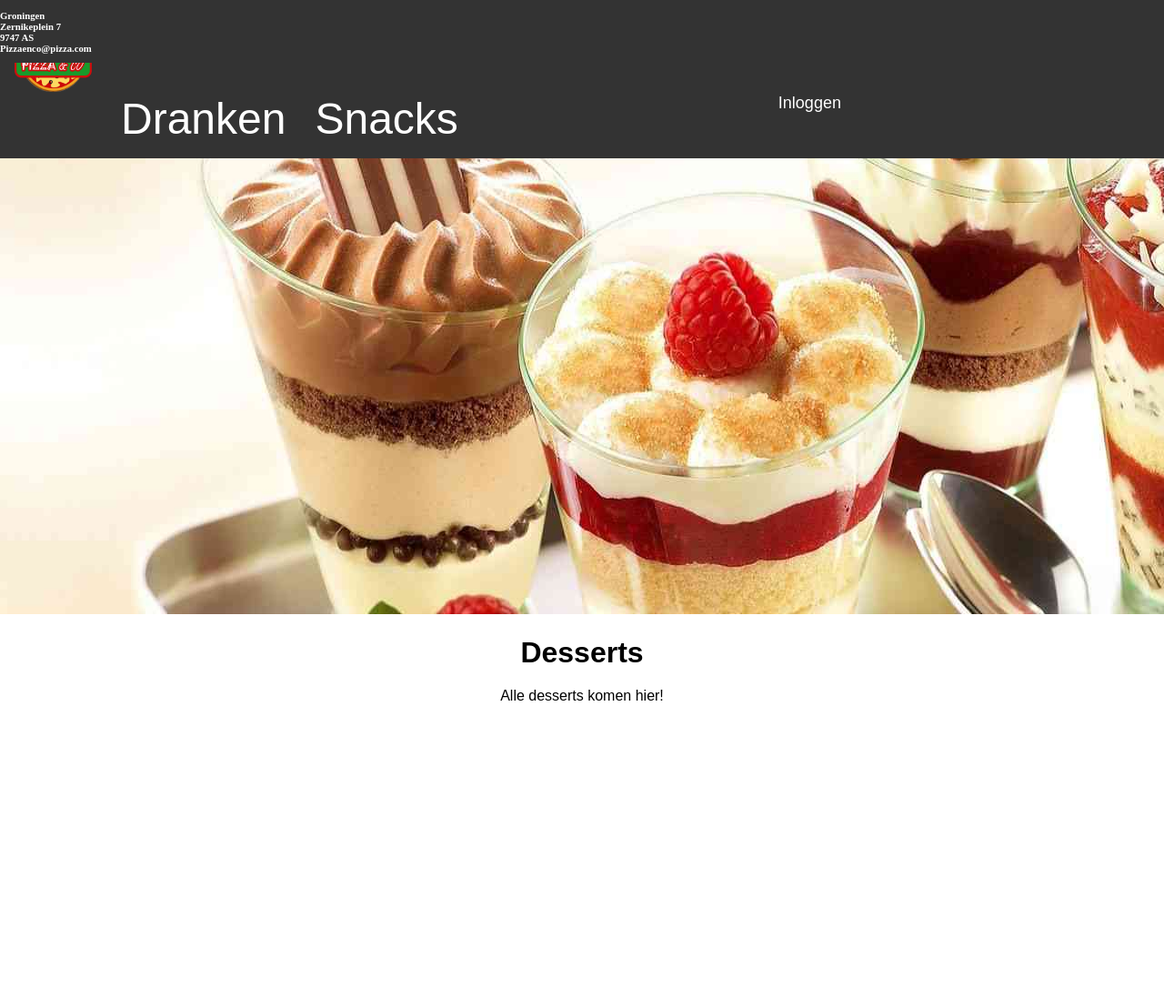
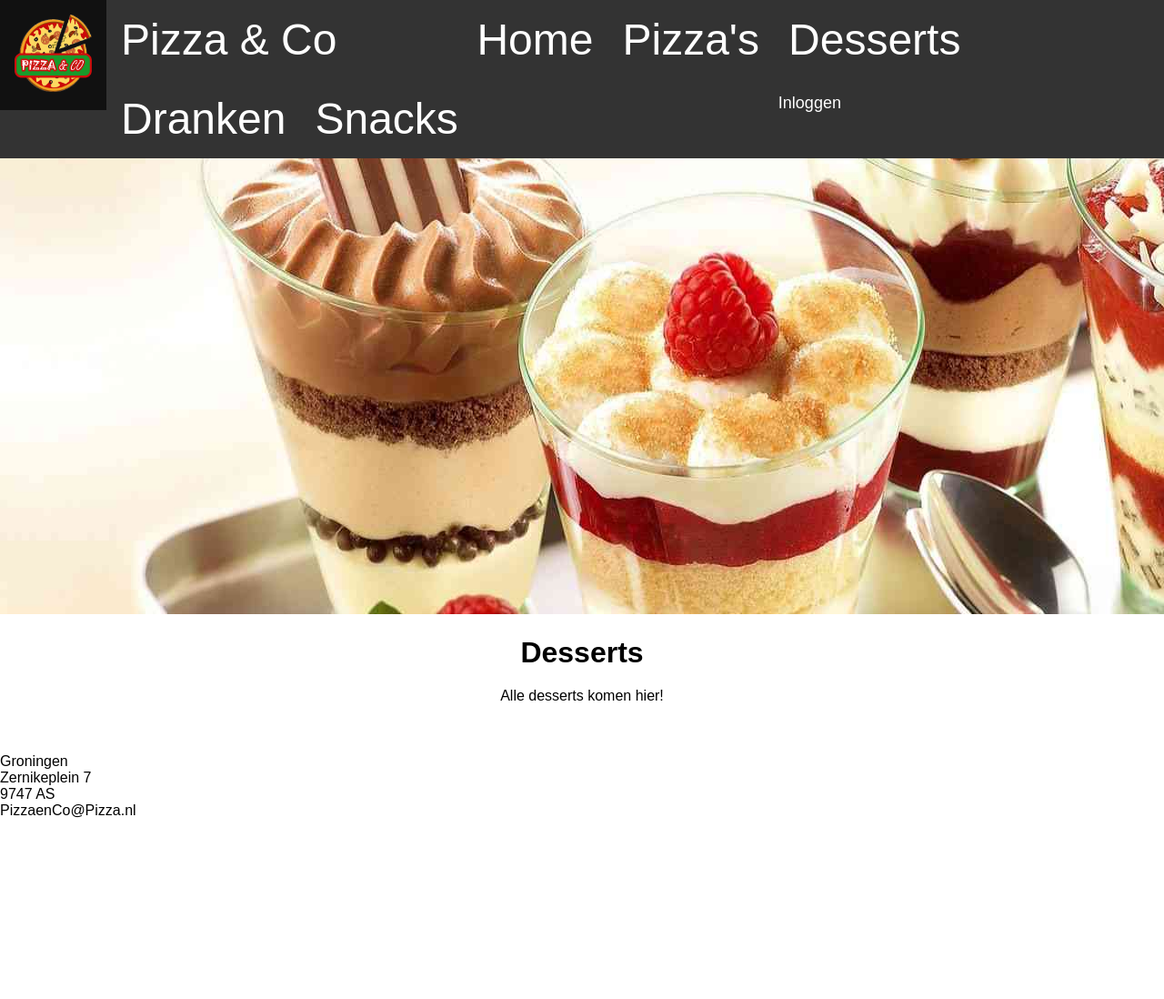
Before and after one commit to TheMalkolonie/Project, a PHP site: page /DessertPage.php in a window 1280 px wide; the page is wider, and only the part inside the window is pictured. Shown: the top 1098 px of that part at 91% size. After the commit the page ends 899 px from the top of that part, so only its background shows below. Run offline with PHP 8.4, Linux system fonts and the light colour scheme.

Commit message:
Update Footer.php

```diff
--- a/Sebas/Footer.php
+++ b/Sebas/Footer.php
@@ -1,37 +1,10 @@
 <!-- De footer -->
 
 <HTML>
-<h6>
 </body>
 
-<div class="container">
-    <div class="main">
+<br/><br/><br/>
+<font size="3" face="arial">Groningen<br/>Zernikeplein 7<br/>9747 AS<br/>PizzaenCo@Pizza.nl</font></br>
 
-    </div>
-</div>
-<div class="clear"></div>
-    <div id="footer">
-        <div class="container">
-            <div class="footer_nav">
-                <ul>
-                    <li><font color="white"><p align="left">Groningen </br>
-                    	Zernikeplein 7 </br>
-                    	9747 AS</br>
-                    	Pizzaenco@pizza.com</br>
-                    	  </li>
-                </ul>
-            </div>
-
-
-            </div>
-        </div>
-        <div class="clear"></div>
-    </div>
 </body>
-
-</h6>
-<!-- Einde van footer -->
-
-
 </html>
-<!-- Einde van footer -->
```
